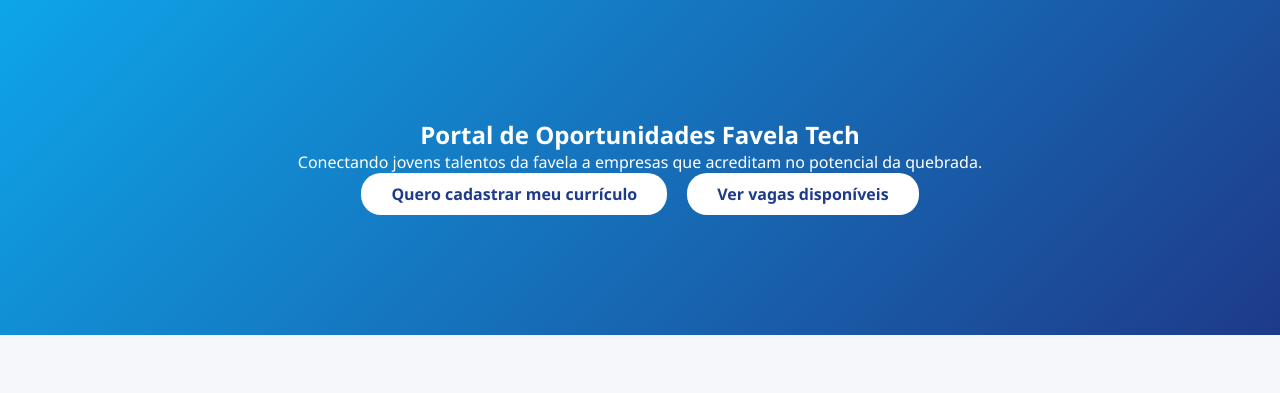
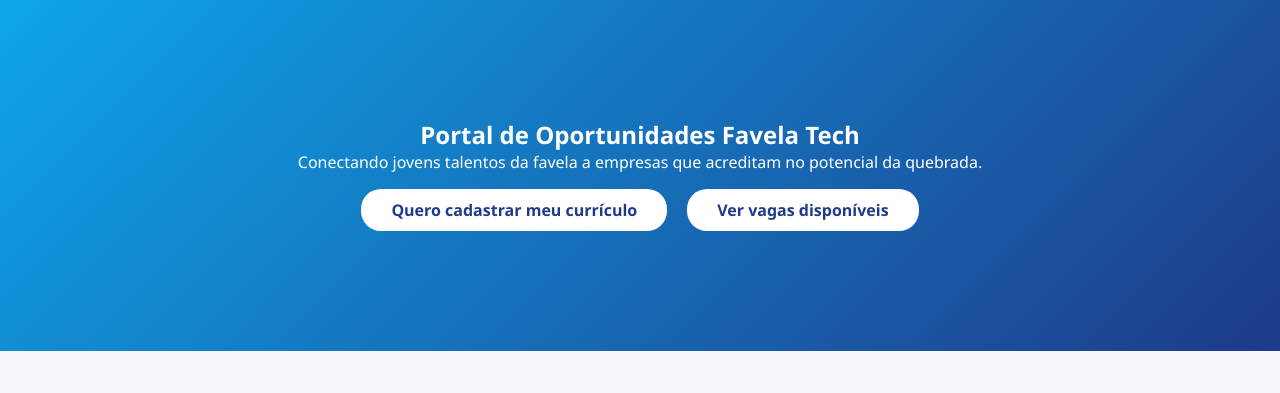
Before and after one commit to victor-hugor-log/Projeto-Final, a plain HTML site: page index.html in a window 1280 px wide. Shown: the part 72-465 px from the top of the page. Drawn offline with Linux system fonts and the light colour scheme.

Commit message:
Update style.css

```diff
--- a/css/style.css
+++ b/css/style.css
@@ -74,7 +74,8 @@
     display: flex;
     align-items: center;
     justify-content: center;
-}
+    transition: 0.3s;
+  }
 
 .hero {
 background: linear-gradient(135deg, #0ea5e9, #1e3a8a);
@@ -136,13 +137,13 @@
   display: flex;
   justify-content: center;
   gap: 20px;
-  margin-top: wrap;
+  margin-top: 16px ;
 }
 
 .hero-actions a {
   display: inline-block;
   padding: 10px 30px;
-   background: white;
+  background: white;
   color: #1e3a8a;
   text-decoration: none;
   font-weight: bold;
```
